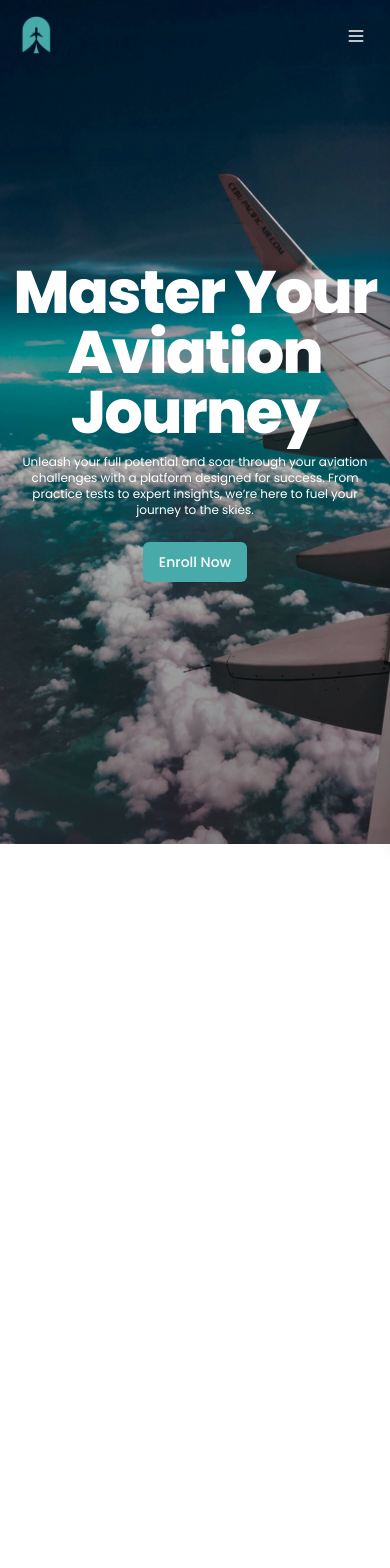
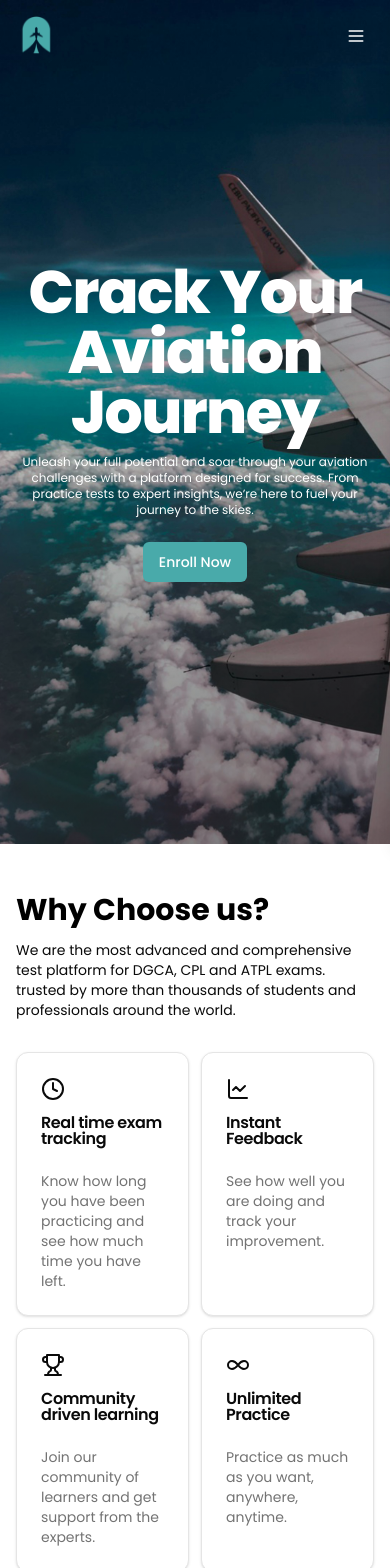
Before and after one commit to ATS527/adynamics_exam_portal_nextjs, a Next.js app: page /home in a window 390 px wide. Shown: the top 1568 px of the page. Built offline with nearby package versions, Linux system fonts and the light colour scheme.

Commit message:
why choose us mobile updated

```diff
--- a/src/app/home/page.tsx
+++ b/src/app/home/page.tsx
@@ -1,17 +1,34 @@
 import LandinNav from "@/components/LandinNav";
 import { Button } from "@/components/ui/button";
 import Link from "next/link";
+import {
+  Card,
+  CardContent,
+  CardDescription,
+  CardFooter,
+  CardHeader,
+  CardTitle,
+} from "@/components/ui/card";
+import { ChartLine, Clock, Infinity as Unlimited, Trophy } from "lucide-react";
+import whyChooseUs from "@/constants/whyChooseUsData";
 
 const Home = () => {
+  const iconMap = {
+    clock: Clock,
+    "line-chart": ChartLine,
+    trophy: Trophy,
+    infinity: Unlimited,
+  };
+
   return (
     <>
       <LandinNav />
-      <header className="w-full h-screen">
+      <header className="w-full">
         {/* mobile hero */}
         <div className="w-full h-screen flex items-center justify-center relative sm:hidden">
           <div className="z-10 px-3 flex flex-col items-center justify-center">
             <h1 className="text-white text-6xl font-extrabold tracking-tight text-center">
-              Master Your <br></br> Aviation Journey
+              Crack Your <br></br> Aviation Journey
             </h1>
             <p className="text-white text-xs font-normal text-center mt-3">
               Unleash your full potential and soar through your aviation
@@ -39,9 +56,9 @@ const Home = () => {
           <div className="w-full h-full flex items-center justify-center relative">
             <div className="z-10 px-3 flex flex-col items-center justify-center w-full">
               <h1 className="text-white text-7xl font-extrabold tracking-tight text-center">
-                Master Your <br></br> Aviation Journey
+                Crack Your <br></br> Aviation Journey
               </h1>
-              <p className="text-white sm:w-[60%] lg:w-[40%] text-sm font-normal text-center mt-3">
+              <p className="text-white sm:w-[60%] lg:w-[40%] xl:w-[500px] text-sm font-normal text-center mt-3">
                 Unleash your full potential and soar through your aviation
                 challenges with a platform designed for success. From practice
                 tests to expert insights, we’re here to fuel your journey to the
@@ -64,7 +81,48 @@ const Home = () => {
         </div>
       </header>
 
-      <main className="w-full h-[200vh]"></main>
+      <main className="w-full flex flex-col items-center justify-center">
+        <section className="w-full lg:max-w-7xl">
+          <div className="flex items-start justify-start w-full flex-col px-4 mt-12 md:mt-20">
+            <h1 className="font-bold text-black text-3xl md:text-4xl">
+              Why Choose us?
+            </h1>
+            <p className="text-sm md:text-base mt-3 md:mt-4">
+              We are the most advanced and comprehensive test platform for DGCA,
+              CPL and ATPL exams.
+              <br />
+              trusted by more than thousands of students and professionals
+              around the world.
+            </p>
+          </div>
+
+          <div className="px-4 grid grid-cols-2 gap-3 mt-8">
+            {whyChooseUs.map((item) => {
+              const Icon = iconMap[item.icon];
+              return (
+                <Card key={item.title} className="w-full sm:w-3/12">
+                  <CardHeader>
+                    <Icon className="mb-2" />
+                    <CardTitle>{item.title}</CardTitle>
+                  </CardHeader>
+                  <CardContent>
+                    <CardDescription>{item.description}</CardDescription>
+                  </CardContent>
+                </Card>
+              );
+            })}
+            {/* <Card className="w-1/2 sm:w-3/12">
+              <CardHeader>
+                <Clock className="mb-2"/>
+                <CardTitle>Real time exam tracking</CardTitle>
+              </CardHeader>
+              <CardContent>
+                <CardDescription>Know how long you have been practicing and see how much time you have left.</CardDescription>
+              </CardContent>
+            </Card> */}
+          </div>
+        </section>
+      </main>
     </>
   );
 };
--- /dev/null
+++ b/src/constants/whyChooseUsData.ts
@@ -0,0 +1,25 @@
+
+const whyChooseUs = [
+  {
+    icon: "clock",
+    title: "Real time exam tracking",
+    description: "Know how long you have been practicing and see how much time you have left."
+  },
+  {
+    icon: "line-chart",
+    title: "Instant Feedback",
+    description: "See how well you are doing and track your improvement."
+  },
+  {
+    icon: "trophy",
+    title: "Community driven learning",
+    description: "Join our community of learners and get support from the experts."
+  },
+  {
+    icon: "infinity",
+    title: "Unlimited Practice",
+    description: "Practice as much as you want, anywhere, anytime."
+  }
+] as const;
+
+export default whyChooseUs;
```
